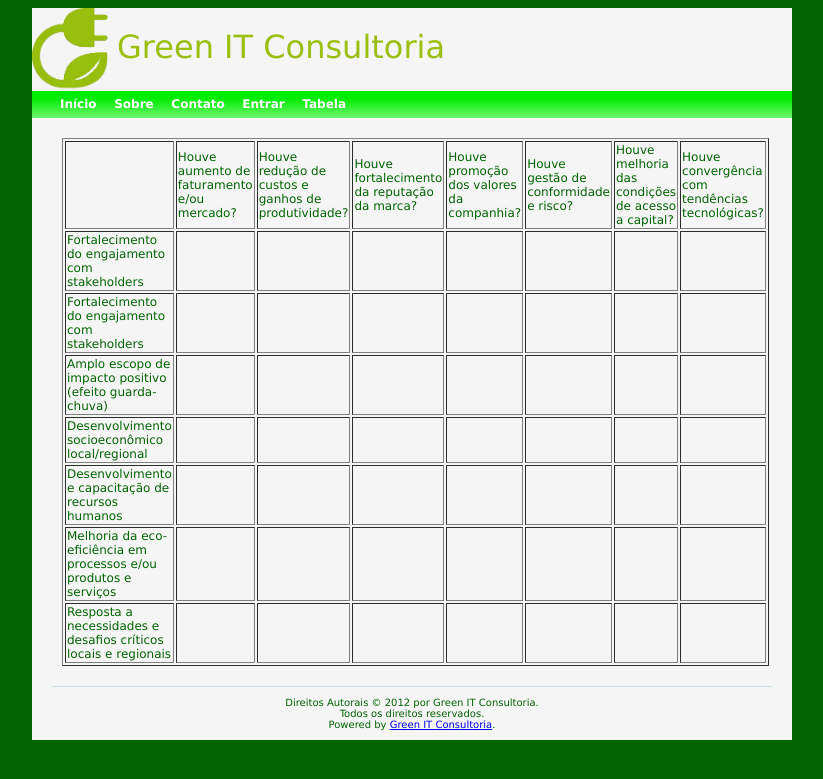
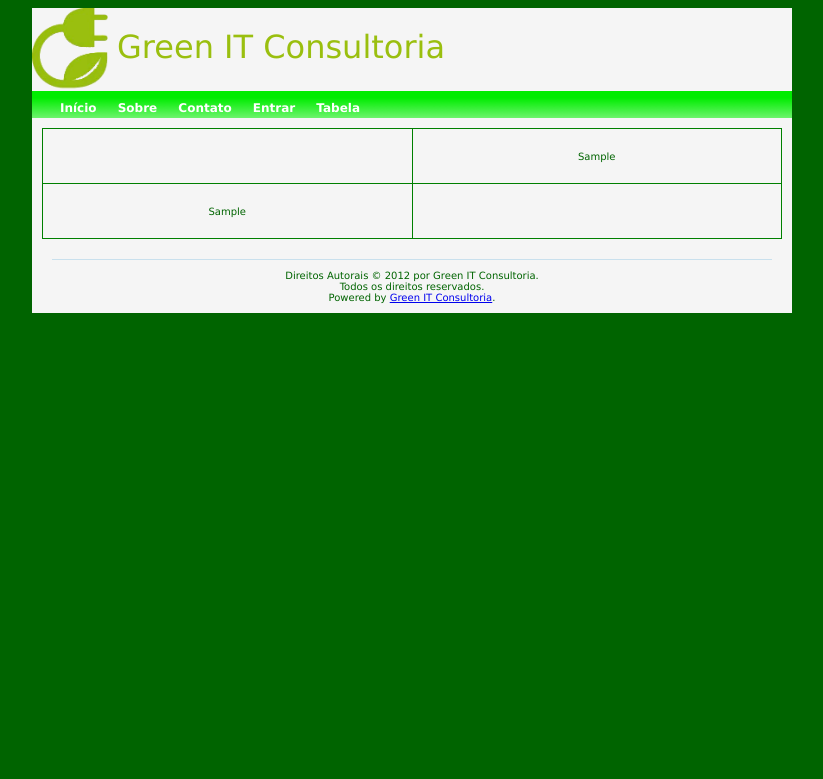
Before and after one commit to fguiraldelli/greenit, a PHP site: page /index.php?r=tabela in a window 1280 px wide. Shown: the top 779 px of the page, without its empty margins (228-1051 px from the left). Run offline with PHP 8.4, Linux system fonts and the light colour scheme; tables that the repository leaves empty or names only in its code hold one stand-in row (values such as "Sample post").

Commit message:
A tabela está gerando as linhas e colunas automaticamente e modificado css para a tabela

```diff
--- a/connection.php
+++ b/connection.php
@@ -7,4 +7,5 @@ $bd = mysql_connect($mysql_hostname, $mysql_user, $mysql_password)
         or die("Opps some thing went wrong");
 mysql_select_db($mysql_database, $bd)
         or die("Opps some thing went wrong");
+mysql_query("SET NAMES 'utf8'", $bd);
 ?>
--- a/formulario.php
+++ b/formulario.php
@@ -2,8 +2,8 @@
 include("connection.php");
 
 $q = $_GET['q'];
-if (($q == NULL) || ($q < 1) || ($q > 14))
-    header("location: formulario.php?q=1");
+/*if (($q == NULL) || ($q < 1) || ($q > 14))
+    header("location: formulario.php?q=1");*/
 $sql = "SELECT * FROM questoes where id = " . $q;
 $res = mysql_query($sql);
 $cont = 0;
--- a/padrao.css
+++ b/padrao.css
@@ -80,7 +80,7 @@ div.conteudo{
     position: relative;
     background-color: whitesmoke;
     padding: 10px;
-    margin: 10px 20px;
+    /*margin: 10px 20px;*/
     font-size: 14px;
     text-align: justify;
 }
@@ -112,12 +112,24 @@ img.logo{
 }
 
 table{
-    width: 500px;
-    font-size: 12px;
+    width: 740px;
+    font-size: 10px;
+    border: 1px solid green;
+    border-collapse: collapse;
+    table-layout: fixed;
+}
+
+th{
+    border: 1px solid green;
 }
 
 td{
-    width: 95px;
+
+    height: 55px;
+    border: 1px solid green;
+    text-align: center;
+
+
 }
 
 body.t{
--- a/tabela.php
+++ b/tabela.php
@@ -1,171 +1,25 @@
 <?php
-
-echo "
-<head>
-        <meta http-equiv=\"Content-type\" content=\"text/html; charset=utf-8\" />
-        <link rel=\"stylesheet\" type=\"text/css\" href=\"padrao.css\">
-</head>
-<body class=\"t\">
-    <table border=1 width=400>
-        <tr>
-            <td>
-            </td>
-            <td>
-                Houve aumento de faturamento e/ou mercado?
-            </td>
-            <td>
-                Houve redução de custos e ganhos de produtividade?
-            </td>
-            <td>
-                Houve fortalecimento da reputação da marca?
-            </td>
-            <td>
-                Houve promoção dos valores da companhia?
-            </td>
-            <td>
-                Houve gestão de conformidade e risco?
-            </td>
-            <td>
-                Houve melhoria das condições de acesso a capital?
-            </td>
-            <td>
-                Houve convergência com tendências tecnológicas?
-            </td>
-        </tr>
-                <tr>
-            <td>
-                Fortalecimento do engajamento com stakeholders
-            </td>
-            <td>
-            </td>
-            <td>
-            </td>
-            <td>
-            </td>
-            <td>
-            </td>
-            <td>
-            </td>
-            <td>
-            </td>
-            <td>
-            </td>
-        </tr>
-        <tr>
-            <td>
-                Fortalecimento do engajamento com stakeholders
-            </td>
-            <td>
-            </td>
-            <td>
-            </td>
-            <td>
-            </td>
-            <td>
-            </td>
-            <td>
-            </td>
-            <td>
-            </td>
-            <td>
-            </td>
-        </tr>
-        <tr>
-            <td>
-                Amplo escopo de impacto positivo (efeito guarda-chuva)
-            </td>
-            <td>
-            </td>
-            <td>
-            </td>
-            <td>
-            </td>
-            <td>
-            </td>
-            <td>
-            </td>
-            <td>
-            </td>
-            <td>
-            </td>
-        </tr>
-        <tr>
-            <td>
-                Desenvolvimento socioeconômico local/regional
-            </td>
-            <td>
-            </td>
-            <td>
-            </td>
-            <td>
-            </td>
-            <td>
-            </td>
-            <td>
-            </td>
-            <td>
-            </td>
-            <td>
-            </td>
-        </tr>
-        <tr>
-            <td>
-                Desenvolvimento e capacitação de recursos humanos
-            </td>
-            <td>
-            </td>
-            <td>
-            </td>
-            <td>
-            </td>
-            <td>
-            </td>
-            <td>
-            </td>
-            <td>
-            </td>
-            <td>
-            </td>
-        </tr>
-        <tr>
-            <td>
-                Melhoria da eco-eficiência em processos e/ou produtos e serviços
-            </td>
-            <td>
-            </td>
-            <td>
-            </td>
-            <td>
-            </td>
-            <td>
-            </td>
-            <td>
-            </td>
-            <td>
-            </td>
-            <td>
-            </td>
-        </tr>
-        <tr>
-            <td>
-                Resposta a necessidades e desafios críticos locais e regionais
-            </td>
-            <td>
-            </td>
-            <td>
-            </td>
-            <td>
-            </td>
-            <td>
-            </td>
-            <td>
-            </td>
-            <td>
-            </td>
-            <td>
-            </td>
-        </tr>
-    </table>
-    </body>
-    ";
+include("connection.php");
+//$sql = "SELECT * FROM questoes where id = " . $cont;
+$sql = "SELECT * FROM questoes";
+$result = mysql_query($sql);
+echo "<table>";
+echo "<tr><td></td>";
+$linhas = mysql_num_rows($result);
+$i = $linhas / 2;
+while ($i < $linhas) {
+    echo "<td>" . mysql_result($result, $i, 1) . "</td>";
+    $i++;
+}
+echo "</tr>";
+$i = 0;
+while ($i < $linhas / 2) {
+    echo "<tr><td>" . mysql_result($result, $i, 1) . "</td>";
+    for ($j = 0; $j < $linhas / 2; $j++) {
+            print "<td> </td>";
+    }
+    echo "</tr>";
+    $i++;
+}
+echo "</table>";
 ?>
```
